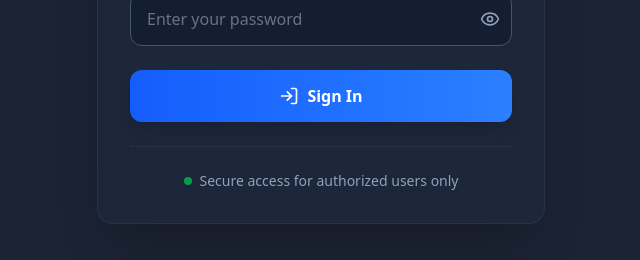
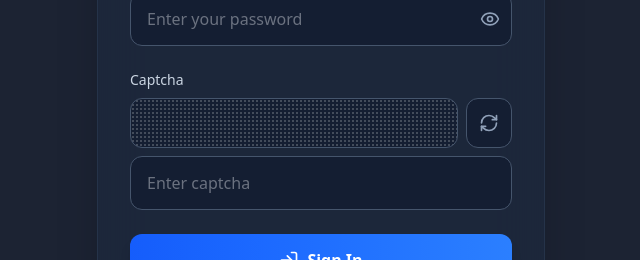
Before and after one commit to Aiinhome-Aivista/agentic-soul-buddy-brain-ui, a React (Vite) app: page /admin/login in a window 1280 px wide. Shown: the part 423-683 px from the top of the page, without its empty margins (319-959 px from the left). Built offline with nearby package versions, Linux system fonts and the light colour scheme; no server answers.

Commit message:
ADDED CAPTCHA ON ADMIN PANEL LOGIN

```diff
--- a/src/connection/connection.js
+++ b/src/connection/connection.js
@@ -23,13 +23,15 @@ export const POST_url = {
 
 export const GET_url = {
   TableTracker: `${API_BASE_URL}/tracker`,
-    viewInfo: (sessionName) => `${API_BASE_URL}/view_info?session_name=${sessionName}`,
+  viewInfo: (sessionName) =>
+    `${API_BASE_URL}/view_info?session_name=${sessionName}`,
   fetchSessions: `${API_BASE_URL}/successful_sessions`,
   users: `${API_BASE_URL}/users`, // Expert - All Users
   userSessions: (userId) => `${API_BASE_URL}/user-sessions/${userId}`, // Expert - User Sessions
   sessionDetails: (sessionId) => `${API_BASE_URL}/session/${sessionId}`, // Expert - Session Details
   ragChat: `${API_BASE_URL}/rag_chat`, // Vector Insights RAG Chat
   adminsList: `${API_BASE_URL}/admin_expert_list`, // Admin Management - List All
+  captcha: `${API_BASE_URL}/generate_captcha`,
 };
 
 // DELETE endpoints
--- a/src/env/env.js
+++ b/src/env/env.js
@@ -1,3 +1,3 @@
 // export const baseUrl = "https://aivista.co.in/";
-export const baseUrl = "https://aivista.co.in/souljuntion/";
-// export const baseUrl = "http://122.163.121.176:3004/";
+// export const baseUrl = "https://aivista.co.in/souljuntion/";
+export const baseUrl = "http://122.163.121.176:3004/";
--- a/src/pages/auth/Login.jsx
+++ b/src/pages/auth/Login.jsx
@@ -1,19 +1,46 @@
-import React, { useState, useContext } from 'react';
+import React, { useState, useContext, useEffect } from 'react';
 import { useNavigate } from 'react-router-dom';
-import { Database, LogIn, Eye, EyeOff } from 'lucide-react';
+import { Database, LogIn, Eye, EyeOff, RefreshCw } from 'lucide-react';
 import { Context } from '../../common/helper/Context';
 import { apiService } from '../../service/ApiService';
-import { POST_url } from '../../connection/connection';
+import { POST_url, GET_url } from '../../connection/connection';
 
 function Login() {
   const navigate = useNavigate();
   const { setUser, setLoadingView } = useContext(Context);
   const [formData, setFormData] = useState({
     email: '',
-    password: ''
+    password: '',
+    captchaValue: ''
   });
   const [error, setError] = useState('');
   const [showPassword, setShowPassword] = useState(false);
+  const [captchaText, setCaptchaText] = useState('');
+  const [captchaId, setCaptchaId] = useState('');
+  const [captchaLoading, setCaptchaLoading] = useState(false);
+
+  // Fetch captcha on component mount
+  useEffect(() => {
+    fetchCaptcha();
+  }, []);
+
+  const fetchCaptcha = async () => {
+    setCaptchaLoading(true);
+    try {
+      const response = await apiService({
+        url: GET_url.captcha,
+        method: 'GET'
+      });
+      if (response.status === 'success') {
+        setCaptchaText(response.captchaText);
+        setCaptchaId(response.captchaId);
+      }
+    } catch (err) {
+      console.error('Captcha fetch error:', err);
+    } finally {
+      setCaptchaLoading(false);
+    }
+  };
 
   const handleChange = (e) => {
     setFormData({
@@ -34,7 +61,9 @@ function Login() {
         method: 'POST',
         data: {
           email: formData.email,
-          password: formData.password
+          password: formData.password,
+          captchaId: captchaId,
+          captchaValue: formData.captchaValue
         }
       });
 
@@ -61,10 +90,12 @@ function Login() {
         }
       } else {
         setError(response.message || 'Login failed. Please try again.');
+        fetchCaptcha(); // Refresh captcha on failed login
       }
     } catch (err) {
       setError('An error occurred during login. Please try again.');
       console.error('Login error:', err);
+      fetchCaptcha(); // Refresh captcha on error
     } finally {
       setLoadingView(false);
     }
@@ -146,6 +177,37 @@ function Login() {
               </div>
             </div>
 
+            {/* Captcha Input */}
+            <div>
+              <label className="block text-sm font-medium text-slate-300 mb-2">
+                Captcha
+              </label>
+              <div className="flex gap-2 mb-2">
+                <div className="flex-1 bg-slate-900/50 border border-slate-600 rounded-xl flex items-center justify-center text-white text-lg font-bold tracking-widest select-none font-mono relative overflow-hidden h-[50px]">
+                  <div className="absolute inset-0 opacity-20" style={{ backgroundImage: 'radial-gradient(#fff 1px, transparent 1px)', backgroundSize: '4px 4px' }}></div>
+                  <span className="relative z-10">{captchaLoading ? '...' : captchaText}</span>
+                </div>
+                <button
+                  type="button"
+                  onClick={fetchCaptcha}
+                  className="p-3 bg-slate-900/50 hover:bg-slate-700/50 border border-slate-600 rounded-xl text-slate-400 hover:text-slate-200 transition-colors"
+                  title="Refresh Captcha"
+                >
+                  <RefreshCw className={`w-5 h-5 ${captchaLoading ? 'animate-spin' : ''}`} />
+                </button>
+              </div>
+              <input
+                type="text"
+                id="captchaValue"
+                name="captchaValue"
+                value={formData.captchaValue}
+                onChange={handleChange}
+                required
+                className="w-full px-4 py-3 sm:py-3.5 bg-slate-900/50 border border-slate-600 rounded-xl text-white placeholder-slate-500 focus:outline-none focus:ring-2 focus:ring-blue-500 focus:border-transparent transition duration-200"
+                placeholder="Enter captcha"
+              />
+            </div>
+
             {/* Error Message */}
             {error && (
               <div className="bg-red-500/10 backdrop-blur-sm border border-red-500/50 text-red-400 px-4 py-3 rounded-xl text-sm animate-shake">
```
Lines whose indentation alone changed are shown as unchanged.
